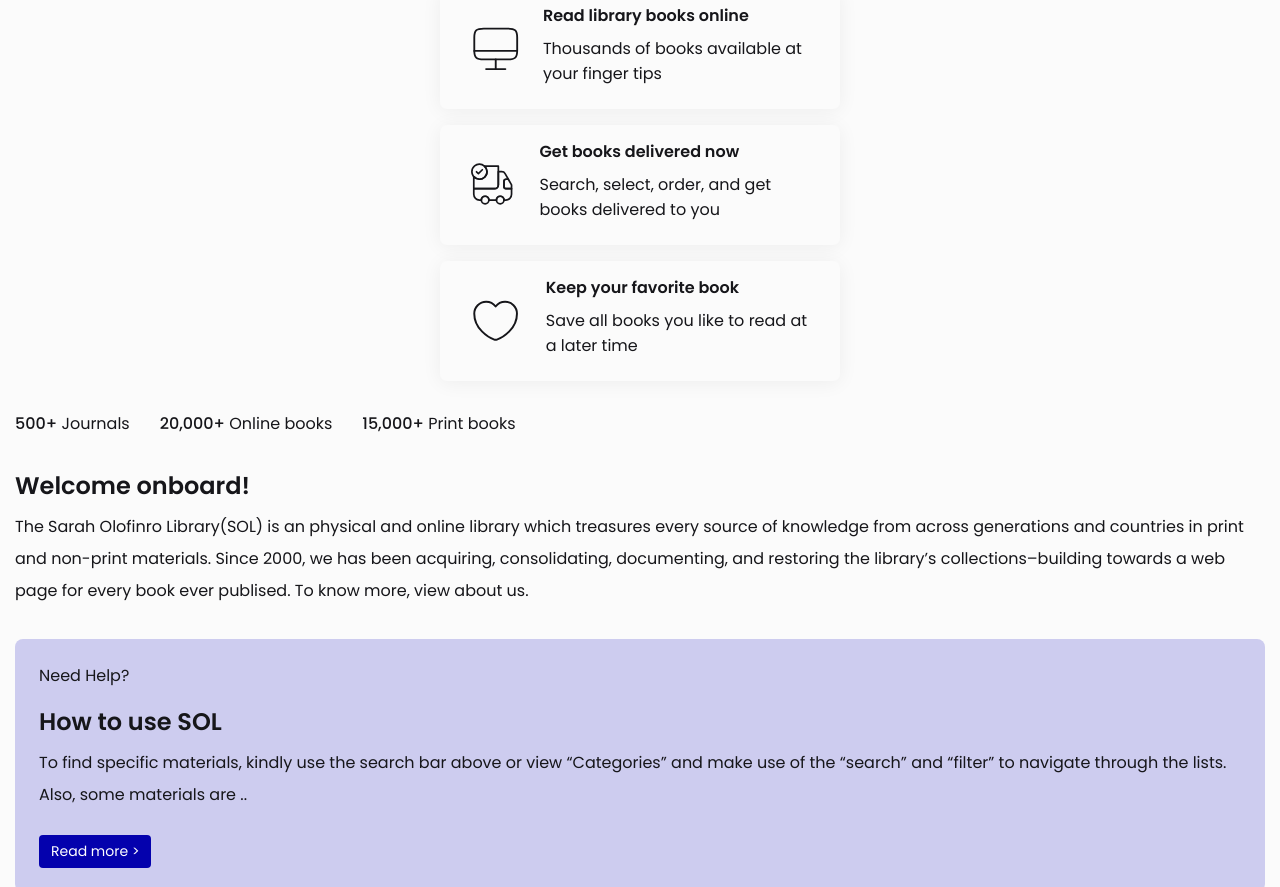
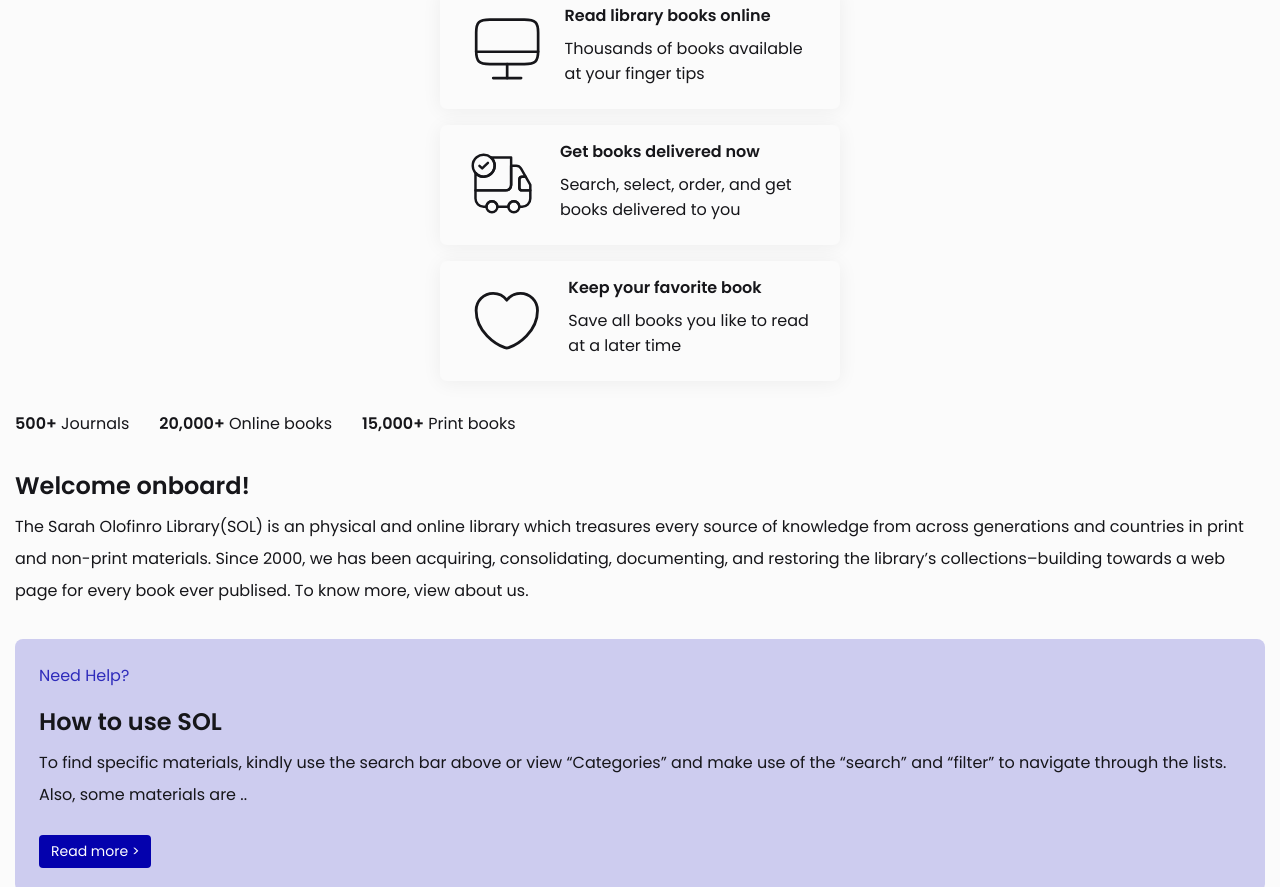
Before and after one commit to margielajake/SOL-Library, a plain HTML site: page index.html in a window 1280 px wide. Shown: the part 656-1543 px from the top of the page. Drawn offline with nearby package versions, Linux system fonts and the light colour scheme.

Commit message:
minor changes

```diff
--- a/CSS/style.css
+++ b/CSS/style.css
@@ -291,7 +291,7 @@ main img{
 }
 
 .lib-stat span{
-  font-weight: 500;
+  font-weight: 600;
 }
 
 .lib-stat p{
@@ -322,6 +322,7 @@ main img{
 .need-help h3{
   font-weight: 400;
   font-size: var(--font-size-md);
+  color: var(--primary-color-alt);
   margin-bottom: 1.6rem;
 }
 
--- a/index.html
+++ b/index.html
@@ -36,7 +36,7 @@
           <i class="ri-moon-line moon-icon"></i>
           </button>
 
-          <button class="btn place-items-center" id="search-icon-btn">
+          <button class="btn place-items-center sm-hidden" id="search-icon-btn">
             <i class="ri-search-line"></i>
 
           </button>
@@ -80,7 +80,7 @@
   </div>
     <div class="library-info">
       <div class="flex card">
-        <svg width="70" height="70" viewBox="0 0 79 79" fill="none" xmlns="http://www.w3.org/2000/svg">
+        <svg width="110" height="110" viewBox="0 0 79 79" fill="none" xmlns="http://www.w3.org/2000/svg">
           <path
             d="M22.3176 6.54614H60.8195C73.1567 6.54614 76.241 9.4591 76.241 21.0782V41.7962C76.241 53.4481 73.1567 56.3283 60.8541 56.3283H22.3176C10.015 56.361 6.93066 53.4481 6.93066 41.829V21.0782C6.93066 9.4591 10.015 6.54614 22.3176 6.54614Z"
             stroke="var(--text-dark)" stroke-width="3" stroke-linecap="round" stroke-linejoin="round" />
@@ -95,7 +95,7 @@
 
       </div>
       <div class="flex card">
-        <svg width="70" height="70" viewBox="0 0 80 80" fill="none" xmlns="http://www.w3.org/2000/svg">
+        <svg width="110" height="110" viewBox="0 0 80 80" fill="none" xmlns="http://www.w3.org/2000/svg">
           <path
             d="M49.8275 6.6438V39.8622C49.8275 43.5162 46.8378 46.5059 43.1838 46.5059H6.64355V25.3125C9.0685 28.2025 12.789 29.9963 16.9081 29.8967C20.2632 29.8302 23.286 28.5347 25.5448 26.3755C26.5746 25.5119 27.4383 24.4156 28.1027 23.2197C29.2986 21.1934 29.9629 18.8016 29.8964 16.3103C29.7968 12.4237 28.0695 9.0023 25.3788 6.6438H49.8275Z"
             stroke="var(--text-dark)" stroke-width="3" stroke-linecap="round" stroke-linejoin="round" />
@@ -123,7 +123,7 @@
         </div>
       </div>
       <div class="flex card">
-        <svg width="70" height="70" viewBox="0 0 79 79" fill="none" xmlns="http://www.w3.org/2000/svg">
+        <svg width="110" height="110" viewBox="0 0 79 79" fill="none" xmlns="http://www.w3.org/2000/svg">
           <path
             d="M41.1407 67.8406C40.0323 68.2318 38.2067 68.2318 37.0983 67.8406C27.6443 64.6132 6.51953 51.1494 6.51953 28.3294C6.51953 18.256 14.6369 10.106 24.6451 10.106C30.5783 10.106 35.8269 12.9748 39.1195 17.4084C42.4121 12.9748 47.6933 10.106 53.5939 10.106C63.6021 10.106 71.7195 18.256 71.7195 28.3294C71.7195 51.1494 50.5947 64.6132 41.1407 67.8406Z"
             stroke="var(--text-dark)" stroke-width="3" stroke-linecap="round" stroke-linejoin="round" />
@@ -180,7 +180,7 @@
       </div>
       <div class="research flex">
         <img src="/Library Resources/1599212-L.png" alt="research">
-        <button>Research Works</button>
+        <button>Research works</button>
       </div>
       <div class="subjects flex">
         <img src="/Library Resources/X07408188.jpg" alt="subjects">
```
